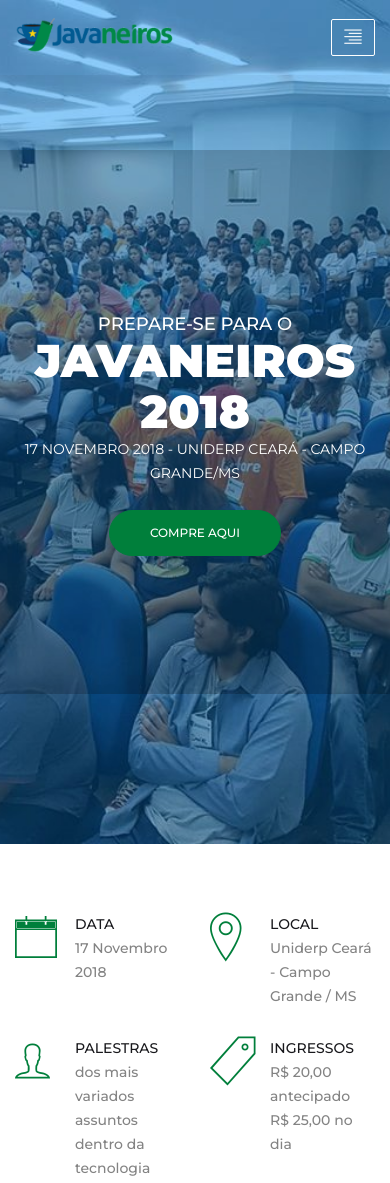
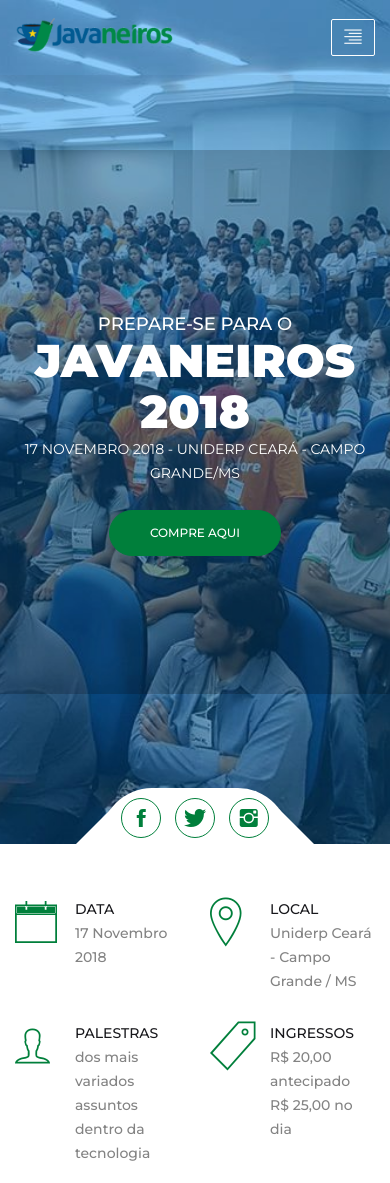
Before and after one commit to kelvin-fernandes/javaneiros, a website: page 2018/index.html in a window 390 px wide. Shown: the top 1183 px of the page. Drawn offline with Linux system fonts and the light colour scheme; some packages are replaced by stand-ins of ours; files whose address does not match are found by name.

Commit message:
Correção dos links sociais da home e ajuste do tamanho da fonte dos h3 no mobile.

```diff
--- a/2018/assets/js/main.js
+++ b/2018/assets/js/main.js
@@ -69,8 +69,8 @@
      SLIDER
      =============================================== */
     $(".cover_slider").owlCarousel({
-        loop:false,
-        autoplay:false,
+        loop:true,
+        autoplay:true,
         smartSpeed:1000,
         autoplayHoverPause:false,
         dots:true,
--- a/2018/assets/scss/base/_base.scss
+++ b/2018/assets/scss/base/_base.scss
@@ -84,7 +84,7 @@
   .title{
     text-transform: uppercase;
     padding: 10px 0;
-    font-size: 36px;
+    // font-size: 36px;
     &:before{
       width: 30px;
       content: " ";
--- a/2018/assets/scss/components/_cover.scss
+++ b/2018/assets/scss/components/_cover.scss
@@ -9,6 +9,7 @@
   position: relative;
   list-style: none;
   word-break: break-all;
+  z-index: -1;
   .slider-content-center{
     max-width: 800px;
     margin: 0 auto;
@@ -143,11 +144,11 @@
   z-index: 999;
   text-align: center;
   padding: 0;
-  margin: 0 auto;
+  margin: -20px auto;
   top: -40px;
   .cover_dots{
     padding: 15px 90px;
-    margin: 0 auto;
+    margin: -15px auto;
     text-align: center;
     float: none;
     width: auto;
@@ -206,7 +207,7 @@
       .footer_social{
         list-style: none;
         padding: 5px 15px;
-        margin: 0;
+        margin: -30px;
         li{
           display: inline-block;
           margin:5px ;
--- a/2018/index.html
+++ b/2018/index.html
@@ -82,7 +82,7 @@
                 </div>
             </div>
         </div>
-        <!-- <div class="cover_nav">
+        <div class="cover_nav">
             <ul class="cover_dots footer_social">
                 <li>
                     <a href="https://facebook.com/javaneiros" target="_blank"><i class="ion-social-facebook"></i></a>
@@ -94,7 +94,7 @@
                     <a href="https://instagram.com/javaneiros" target="_blank"><i class="ion-social-instagram"></i></a>
                 </li>
             </ul>
-        </div> -->
+        </div>
     </section>
     <!--cover section slider end -->
 
```
Also changed, not shown: 2018/assets/css/main.css.
